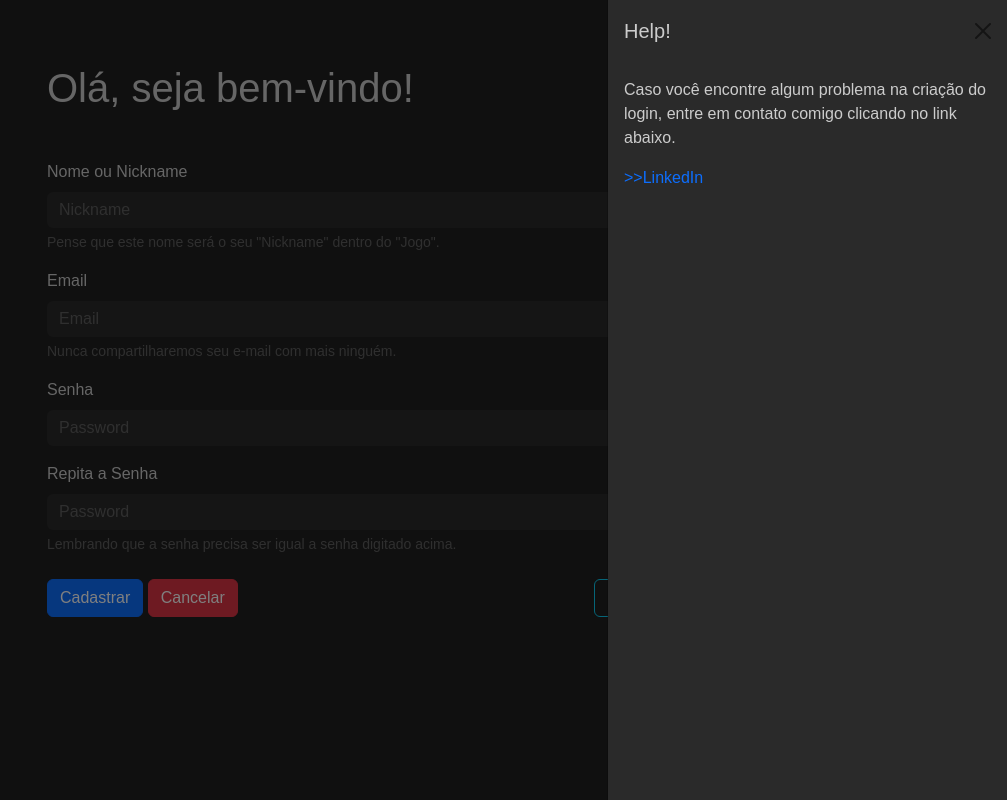
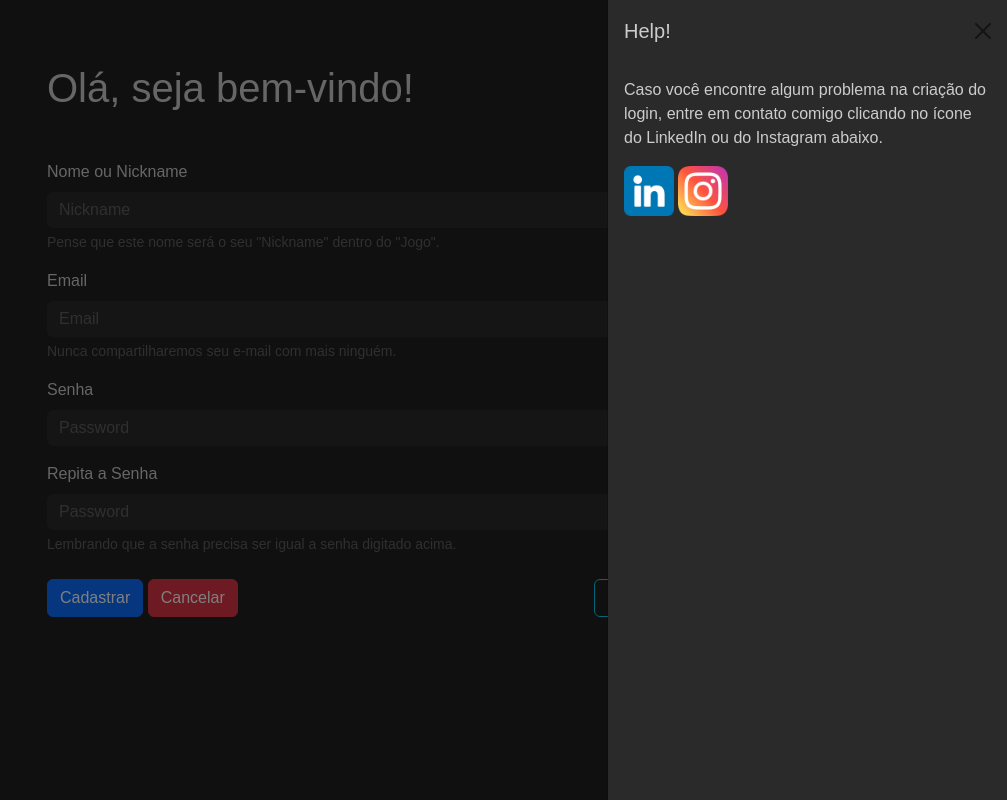
Before and after one commit to BrendoLopez/scheduling_app, a website: page paginas/create-login.html in a window 1280 px wide. Both pictures are taken after a click on the button "Dúvidas?". Shown: the whole page, without its empty margins (273-1280 px from the left). Drawn offline with nearby package versions, Linux system fonts and the light colour scheme.

Commit message:
Finalização da tela de criação de Login e inicialização da tela de recuperação de senha.

```diff
--- a/css/style-create-login.css
+++ b/css/style-create-login.css
@@ -48,3 +48,10 @@ input.form-control:focus {
 .offcanvas a{
     text-decoration: none;
 }
+
+.img-fluid{
+    width: 50px;
+    height: 50px;
+    cursor: pointer;
+    justify-content: center;
+}
--- a/paginas/create-login.html
+++ b/paginas/create-login.html
@@ -48,8 +48,9 @@
         <button type="button" class="btn-close" data-bs-dismiss="offcanvas" aria-label="Close"></button>
       </div>
       <div class="offcanvas-body">
-        <p>Caso você encontre algum problema na criação do login, entre em contato comigo clicando no link abaixo.</p>
-        <a href="https://www.linkedin.com/in/brendo-lopes-2a9144195/" target="_blank">>>LinkedIn</a>
+        <p>Caso você encontre algum problema na criação do login, entre em contato comigo clicando no ícone do LinkedIn ou do Instagram abaixo.</p>
+        <a href="https://www.linkedin.com/in/brendo-lopes-2a9144195/" target="_blank"><img class="img-fluid" src="/img/linkedin.png" alt="Imagem do LinkedIn"></a>
+        <a href="https://www.instagram.com/brendolopez/" target="_blank"><img class="img-fluid" src="/img/instagram.png" alt="Imagem do instagram"></a>
       </div>
     </div>
   </form>
```
Also changed, not shown: paginas/forgot-password.html (added, +11 -0 lines), img/instagram.png (added), img/linkedin.png (added).
